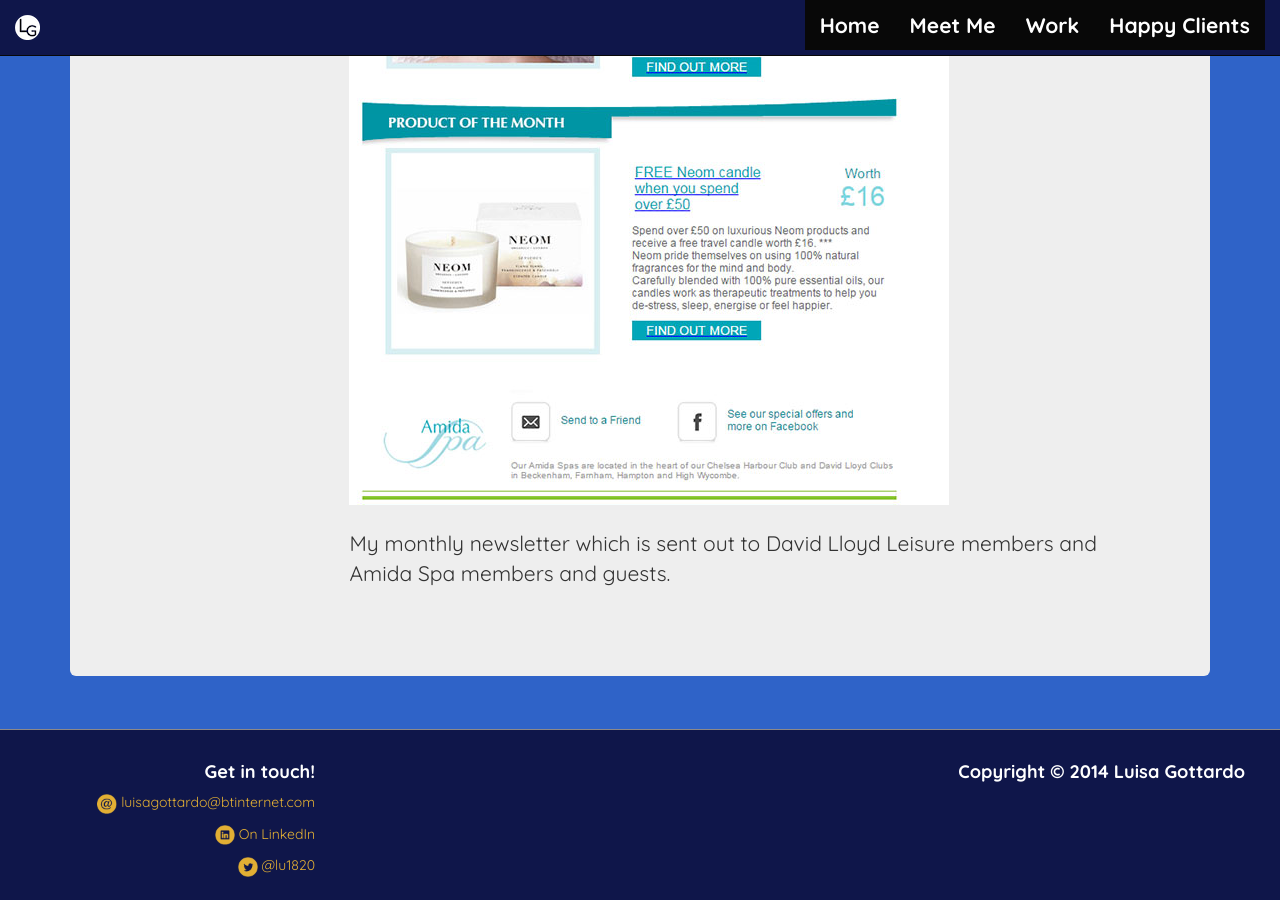
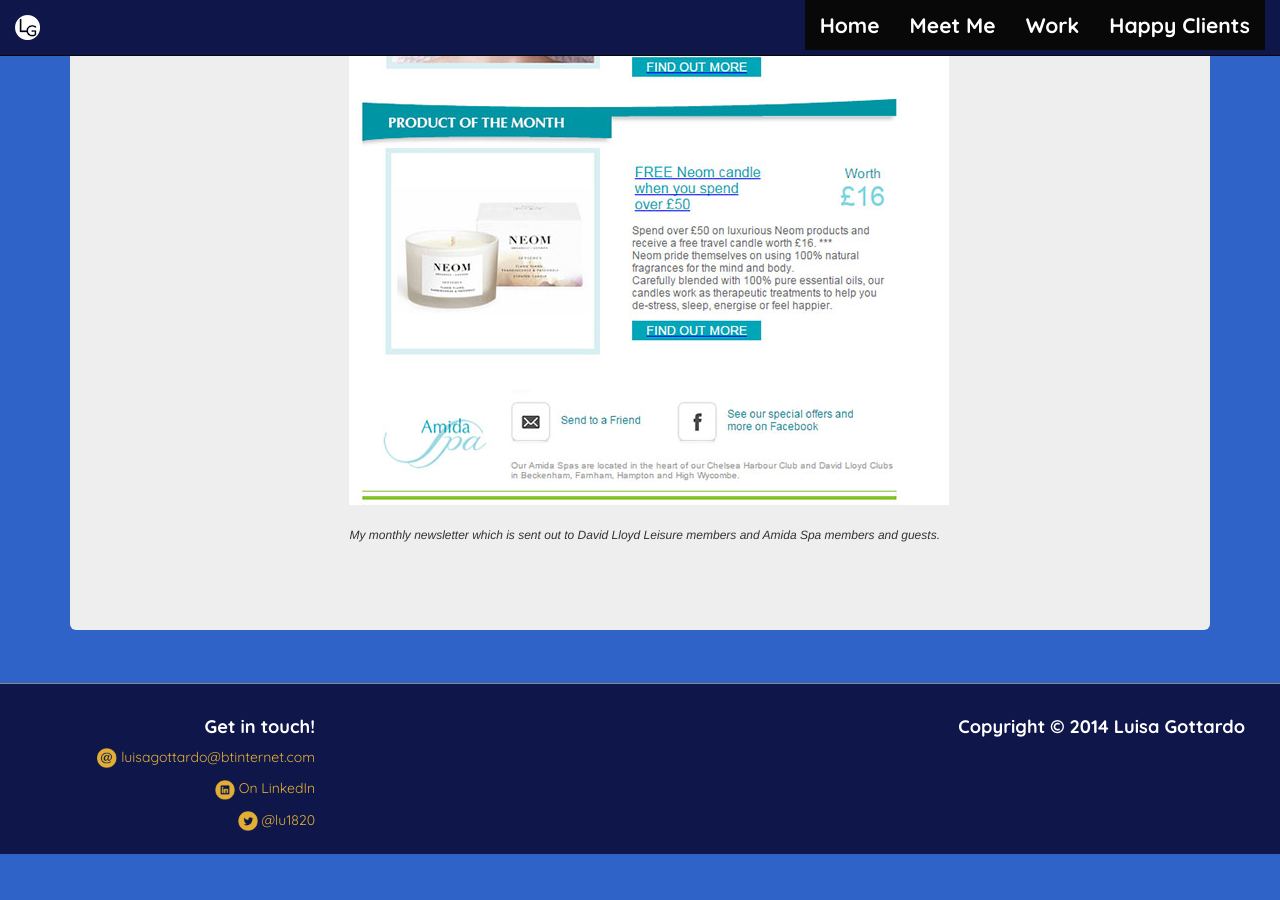
Before and after one commit to luisagottardo/luisagottardo.github.io, a Jekyll site: the page make/dl-emails.html, which Jekyll copies as it is, in a window 1280 px wide and 900 px high, scrolled down 3252 px. Built offline with Jekyll 4.4.1, drawn with Linux system fonts in a browser that asks for light colours; after the commit the page ends 4106 px from its top, so only the background shows below that.

```diff
--- a/make/dl-emails.html
+++ b/make/dl-emails.html
@@ -78,7 +78,7 @@
                 <div class="work-image">
                 	<img src="../images/work/amida-spa-october.jpg" class="img-responsive"/>
                 	<img src="../images/work/amida-spa-november.jpg" class="img-responsive"/>
-									<p>My monthly newsletter which is sent out to David Lloyd Leisure members and Amida Spa members and guests.</p>
+									<h6><em>My monthly newsletter which is sent out to David Lloyd Leisure members and Amida Spa members and guests.</em></h6>
                 </div>
               </div>
             </div>
```
